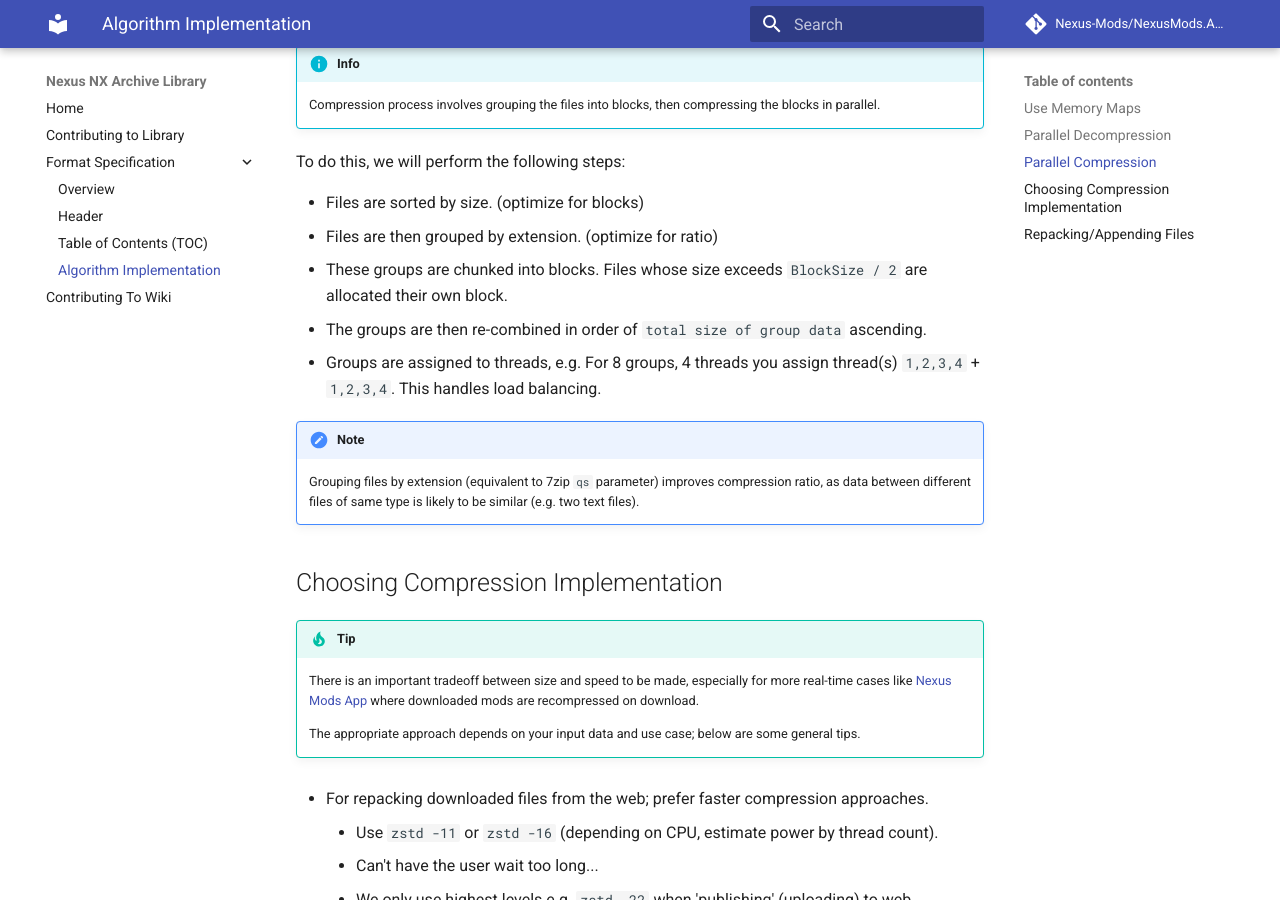
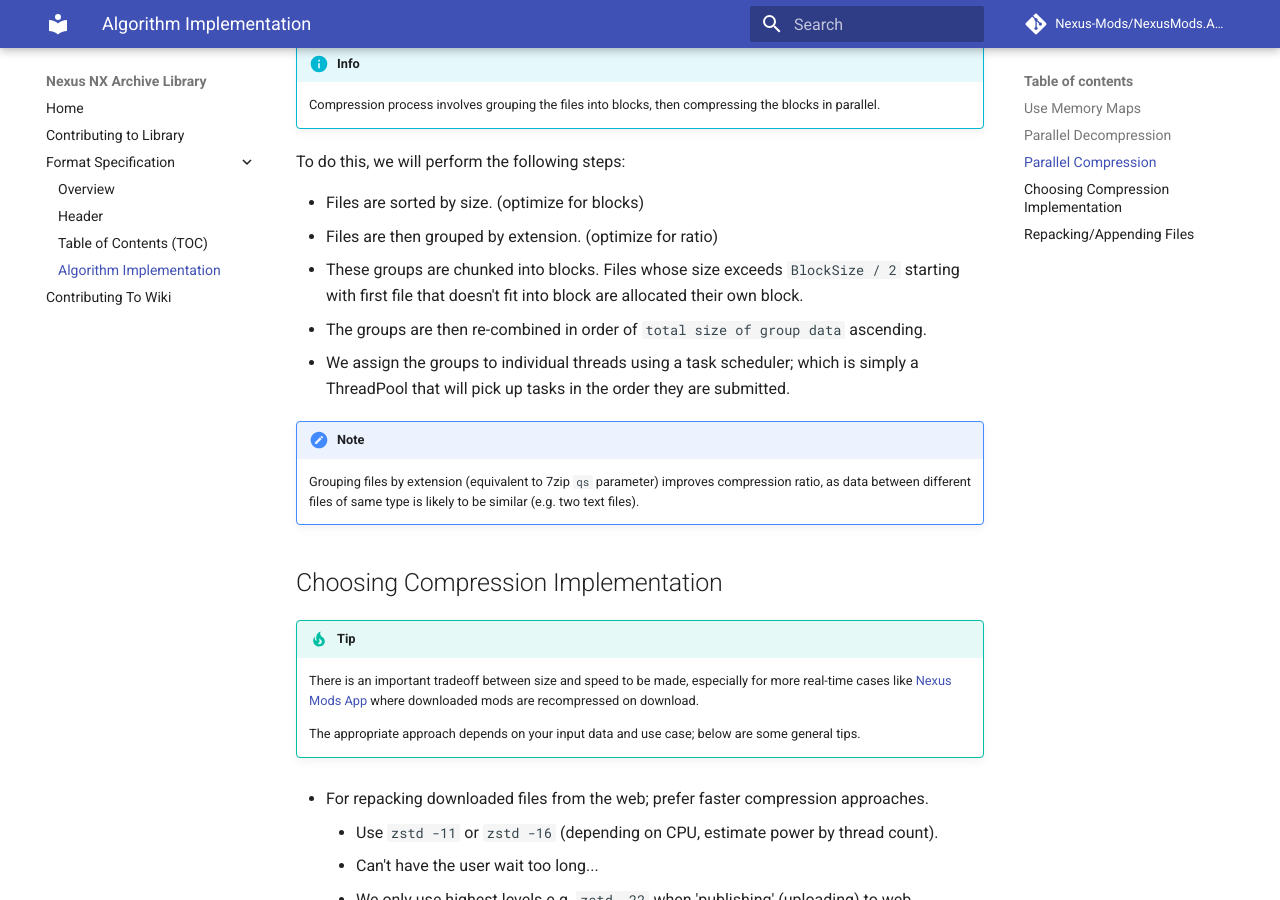
Before and after one commit to Nexus-Mods/NexusMods.Archives.Nx, an MkDocs documentation site: the page built from docs/Specification/Implementation-Details.md, in a window 1280 px wide and 900 px high, scrolled down 1069 px. Built offline with MkDocs 1.6.1 and Material for MkDocs 9.7.7, drawn with Linux system fonts in a browser that asks for light colours; comment, search, counter and statistics services are not loaded.

Commit message:
Added: Some stuff about Task Scheduling

```diff
--- a/docs/Specification/Implementation-Details.md
+++ b/docs/Specification/Implementation-Details.md
@@ -38,9 +38,9 @@ To do this, we will perform the following steps:
 
 - Files are sorted by size. (optimize for blocks)
 - Files are then grouped by extension. (optimize for ratio)
-- These groups are chunked into blocks. Files whose size exceeds `BlockSize / 2` are allocated their own block.
+- These groups are chunked into blocks. Files whose size exceeds `BlockSize / 2` starting with first file that doesn't fit into block are allocated their own block.
 - The groups are then re-combined in order of `total size of group data` ascending.
-- Groups are assigned to threads, e.g. For 8 groups, 4 threads you assign thread(s) `1,2,3,4` + `1,2,3,4`. This handles load balancing.
+- We assign the groups to individual threads using a task scheduler; which is simply a ThreadPool that will pick up tasks in the order they are submitted.
 
 !!! note
 
```
